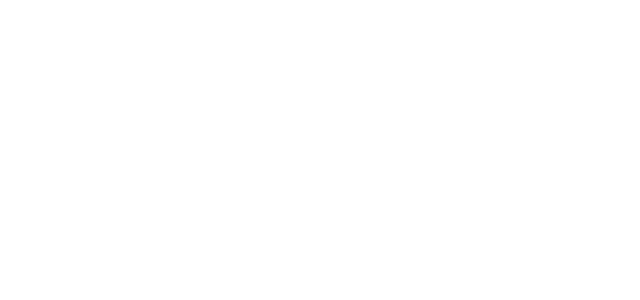
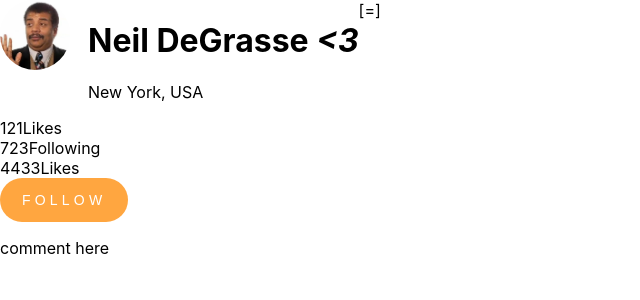
Before and after one commit to Vestelth/bldr-panel, a React (Create React App) app: page / in a window 1280 px wide. Shown: the top 300 px of the page, without its empty margins (0-640 px from the left). Built offline with nearby package versions, Linux system fonts and the light colour scheme.

Commit message:
building html markup, some css added

```diff
--- a/src/components/Profile/Profile.css
+++ b/src/components/Profile/Profile.css
@@ -1,7 +1,55 @@
 .Profile {
 
+}
+
+.Profile-tile {
+    background-color: #fff;
+    box-shadow: 0 0 4px 0 rgba(172, 172, 172, .5);
+    border-radius: 5px;
 }
 
 .Profile-header {
 
 }
+
+.Profile-header .img-wrapper {
+    display: inline-block;
+    width: 70px;
+    height: 70px;
+    overflow: hidden;
+    border-radius: 50%;
+    margin-right: 18px;
+}
+.Profile-header .img-wrapper .Profile-img {
+    height: 100%;
+    width: auto;
+}
+
+.Profile-header .Profile-info .img-wrapper,
+.Profile-header .Profile-info .text-wrapper {
+    float: left;
+}
+
+.Profile-header .Profile-info::after {
+    content: '';
+    display: block;
+    clear: both;
+}
+
+
+
+.Profile-header .Profile-stats .btn.btn-follow {
+    text-transform: uppercase;
+    color: #fff;
+    background-color: #ffa640;
+    font-size: 14px;
+    letter-spacing: 4.2px;
+    border: 0;
+    border-radius: 100px;
+    padding: 14px 22px;
+    cursor: pointer;
+}
+
+.Profile-comments {
+
+}
--- a/src/components/Profile/Profile.js
+++ b/src/components/Profile/Profile.js
@@ -1,12 +1,55 @@
 import React from 'react'
 import './Profile.css'
+import avatar from '../../assets/img/neil-hands.jpg'
 
-const Profile = (data) => {
+const Profile = ({data}) => {
+    const logFunction = () => {
+        console.log(data)
+    }
+
+    logFunction()
+
     return (
         <div className="Profile">
             <header className="Profile-header">
 
+                <div className="Profile-info">
+                    <div className="img-wrapper">
+                        <img className="Profile-img" src={avatar} alt="avatar"/>
+                    </div>
+                    <div className="text-wrapper">
+                        <h1>{data.user} <i className="icon-like">{'<3'}</i></h1>
+                        <p className="location">{data.city}, {data.country}</p>
+                    </div>
+
+                    <span className="share-profile">[=]</span>
+                </div>
+
+                <div className="Profile-stats">
+                    <div className="stats-elem likes">
+                        <span className="amount">{data.stats.likes}</span>
+                        <span className="text">Likes</span>
+                    </div>
+                    <div className="stats-elem following">
+                        <span className="amount">{data.stats.following}</span>
+                        <span className="text">Following</span>
+                    </div>
+                    <div className="stats-elem followers">
+                        <span className="amount">{data.stats.followers}</span>
+                        <span className="text">Likes</span>
+                    </div>
+
+                    <button className="btn btn-follow" type="button">Follow</button>
+                </div>
+
             </header>
+
+            <div className="Profile-comments">
+                <div className="comment">
+                    <p>comment here</p>
+                </div>
+                {/* <Comment /> */}
+            </div>
         </div>
     )
 }
--- a/src/containers/App.css
+++ /dev/null
@@ -1,3 +0,0 @@
-.App {
-  text-align: center;
-}
--- a/src/containers/App.js
+++ b/src/containers/App.js
@@ -1,6 +1,5 @@
 import React, { Component } from 'react';
 import profileData from '../data.json'
-import './App.css';
 
 import Profile from '../components/Profile/Profile'
 
--- a/src/data.json
+++ b/src/data.json
@@ -2,8 +2,8 @@
 {
     "harvey_spencer" : {
         "id"      : "hs01",
-        "user"    : "Harvey Spencer",
-        "avatar"  : "avatar.png",
+        "user"    : "Neil DeGrasse",
+        "avatar"  : "neil-hands.jpg",
         "city"    : "New York",
         "country" : "USA",
 
```
Also changed, not shown: src/assets/img/neil-hands.jpg (added).
